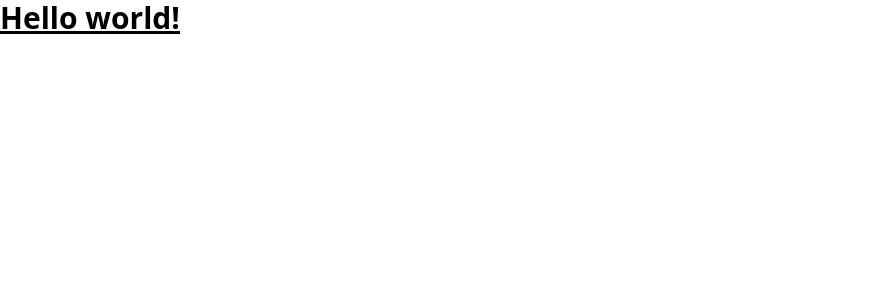
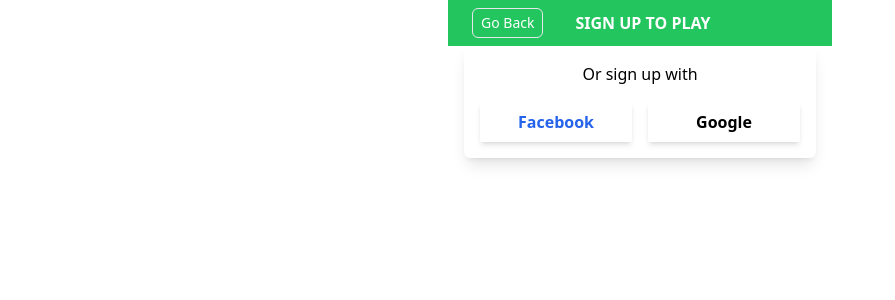
Before and after one commit to JithuPrabhakar/cric-pool, a React (Vite) app: page / in a window 1280 px wide. Shown: the top 300 px of the page, without its empty margins (0-895 px from the left). Built offline with nearby package versions, Linux system fonts and the light colour scheme.

Commit message:
new libraries for routing and icons added

```diff
--- a/package.json
+++ b/package.json
@@ -11,7 +11,9 @@
   },
   "dependencies": {
     "react": "^18.3.1",
-    "react-dom": "^18.3.1"
+    "react-dom": "^18.3.1",
+    "react-icons": "^5.4.0",
+    "react-router-dom": "^7.1.1"
   },
   "devDependencies": {
     "@eslint/js": "^9.17.0",
--- a/src/App.jsx
+++ b/src/App.jsx
@@ -1,7 +1,12 @@
-import "./App.css";
+import './App.css'
+import Register from './pages/Register'
 
 function App() {
-  return <h1 className="text-3xl font-bold underline">Hello world!</h1>;
+  return (
+    <div>
+      <Register />
+    </div>
+  )
 }
 
-export default App;
+export default App
--- /dev/null
+++ b/src/pages/Register.jsx
@@ -0,0 +1,26 @@
+const Register = () => {
+  return (
+    <div className='w-96 mx-auto'>
+      <div className='bg-green-500 text-white flex gap-8 items-center px-6 py-2'>
+        <button className='border border-1 px-2 py-1 rounded-md text-sm'>
+          Go Back
+        </button>
+        <h2 className='font-semibold'>SIGN UP TO PLAY</h2>
+      </div>
+      <div className='p-4 rounded-md shadow-lg w-[22rem] mx-auto'>
+        <div></div>
+        <p className='text-center mb-4'>Or sign up with</p>
+        <div className='flex gap-4'>
+          <button className='shadow-md py-2 w-full text-blue-600 font-semibold'>
+            Facebook
+          </button>
+          <button className='shadow-md py-2 w-full font-semibold'>
+            Google
+          </button>
+        </div>
+      </div>
+    </div>
+  )
+}
+
+export default Register
```
Also changed, not shown: 1 other file (tests, documents, lock files or other folders).
